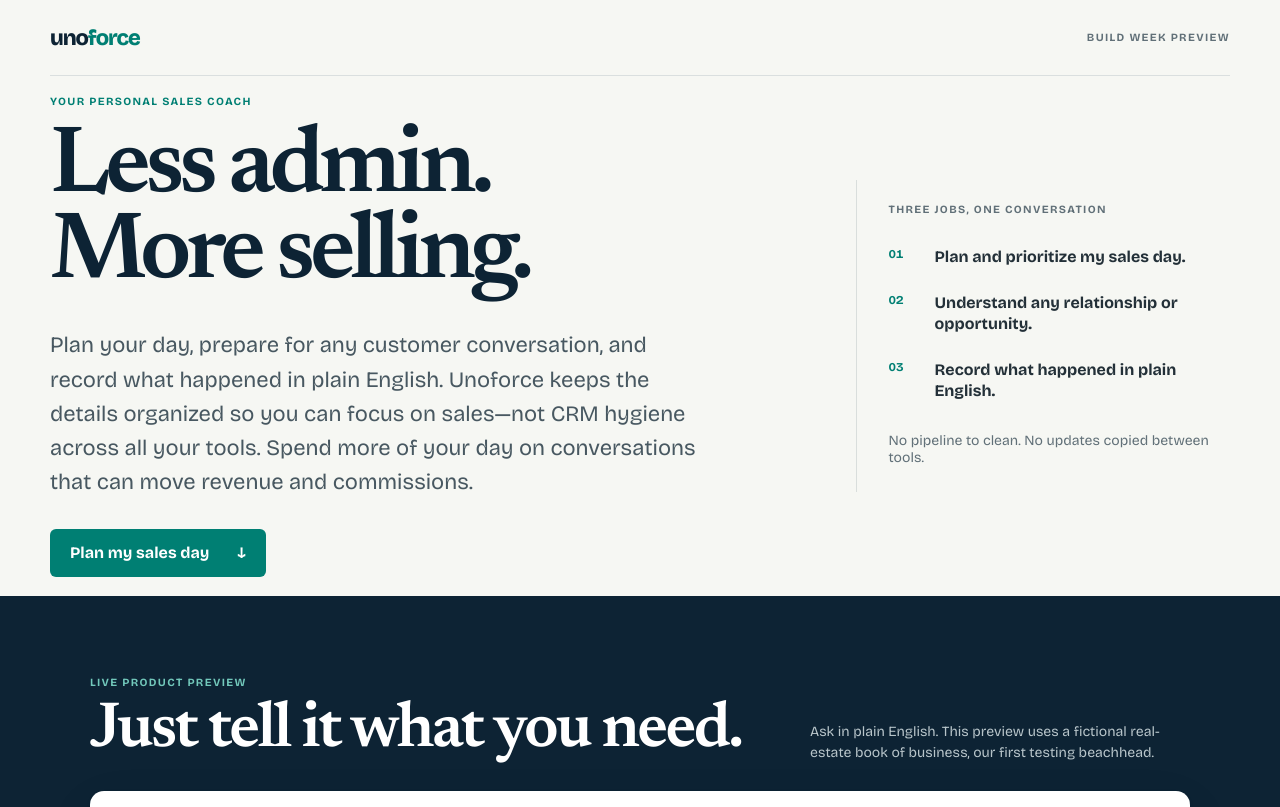
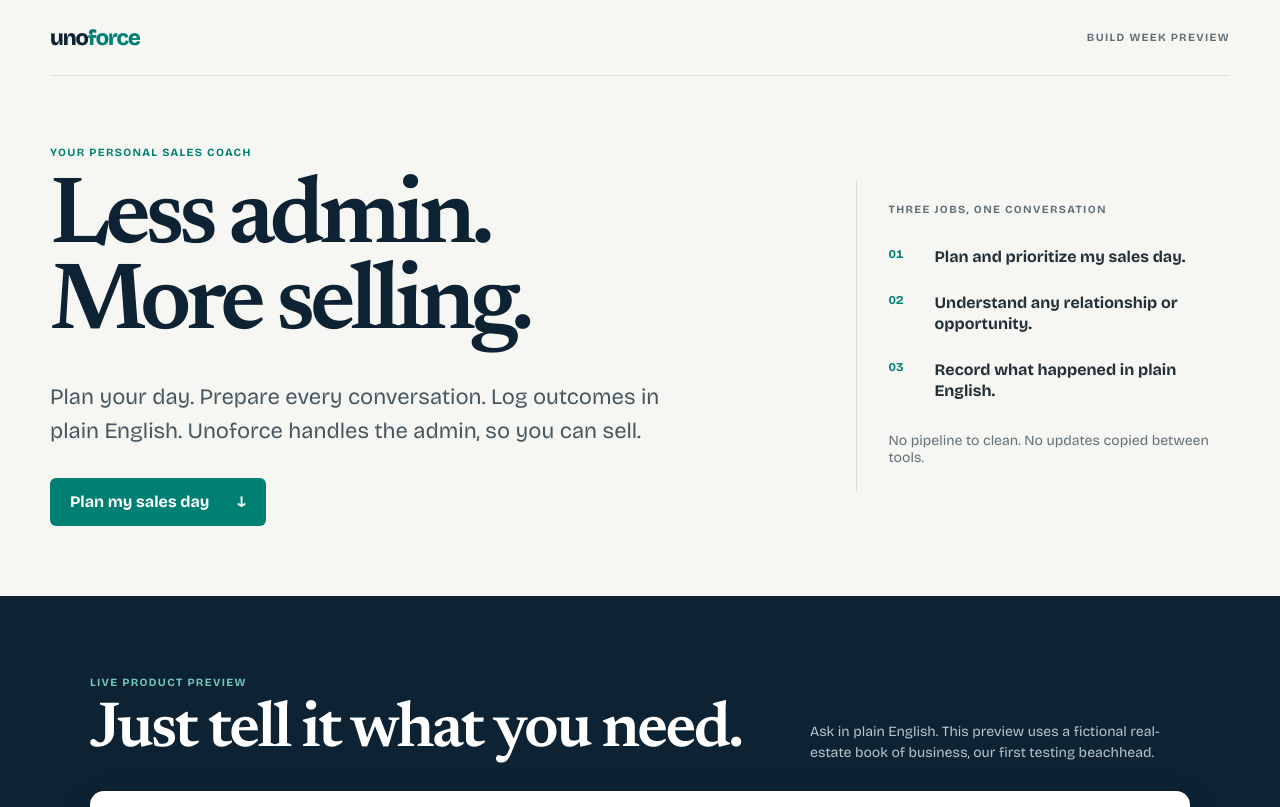
Before and after one commit to psachdev1/unoforce, a Next.js app: page / in a window 1280 px wide. Shown: the top 807 px of the page. Built offline with nearby package versions, Linux system fonts and the light colour scheme.

Commit message:
feat: open demo on daily plan

```diff
--- a/app/page.tsx
+++ b/app/page.tsx
@@ -15,10 +15,8 @@ export default function Home() {
           <p className="eyebrow">Your personal sales coach</p>
           <h1>Less admin. More selling.</h1>
           <p className="dek">
-            Plan your day, prepare for any customer conversation, and record what happened in
-            plain English. Unoforce keeps the details organized so you can focus on sales—not CRM
-            hygiene across all your tools. Spend more of your day on conversations that can move
-            revenue and commissions.
+            Plan your day. Prepare every conversation. Log outcomes in plain English. Unoforce
+            handles the admin, so you can sell.
           </p>
           <a className="primary-link" href="#coach">
             Plan my sales day <span aria-hidden="true">↓</span>
--- a/components/sales-coach.tsx
+++ b/components/sales-coach.tsx
@@ -17,6 +17,11 @@ const initialMessage: Message = {
   role: "coach",
   text: "Good morning. I’ve reviewed your sample leads. Ask me to plan your day, explore any relationship, prepare a conversation, or remember what happened.",
 };
+
+function openingMessages(leads: Lead[]): Message[] {
+  const plan = replyToCoach("Plan my sales day", leads);
+  return [initialMessage, { id: 1, role: "coach", text: plan.text, reply: plan }];
+}
 
 const prompts = [
   "Plan my sales day",
@@ -43,28 +48,33 @@ function isCurrentDemoData(value: unknown): value is Lead[] {
 
 export function SalesCoach() {
   const [leads, setLeads] = useState<Lead[]>(demoLeads);
-  const [messages, setMessages] = useState<Message[]>([initialMessage]);
+  const [messages, setMessages] = useState<Message[]>(() => openingMessages(demoLeads));
   const [input, setInput] = useState("");
   const [ready, setReady] = useState(false);
   const [activeLeadName, setActiveLeadName] = useState<string | null>(null);
   const [showCheckout, setShowCheckout] = useState(false);
   const [activityNote, setActivityNote] = useState("");
   const [laterDate, setLaterDate] = useState("");
-  const nextId = useRef(1);
+  const nextId = useRef(2);
   const endRef = useRef<HTMLDivElement>(null);
 
   useEffect(() => {
     const saved = window.localStorage.getItem(demoStorageKey);
+    let openingLeads = demoLeads;
     if (saved) {
       try {
         const parsed: unknown = JSON.parse(saved);
-        if (isCurrentDemoData(parsed)) setLeads(parsed);
+        if (isCurrentDemoData(parsed)) {
+          openingLeads = parsed;
+          setLeads(parsed);
+        }
         else window.localStorage.removeItem(demoStorageKey);
       } catch {
         window.localStorage.removeItem(demoStorageKey);
       }
     }
     window.localStorage.removeItem("unoforce-demo-leads-v1");
+    setMessages(openingMessages(openingLeads));
     setReady(true);
   }, []);
 
@@ -180,7 +190,8 @@ export function SalesCoach() {
 
   function resetDemo() {
     setLeads(demoLeads);
-    setMessages([initialMessage]);
+    setMessages(openingMessages(demoLeads));
+    nextId.current = 2;
     window.localStorage.removeItem(demoStorageKey);
     window.localStorage.removeItem("unoforce-demo-leads-v1");
     setActiveLeadName(null);
```
Also changed, not shown: 2 other files (tests, documents, lock files or other folders).
